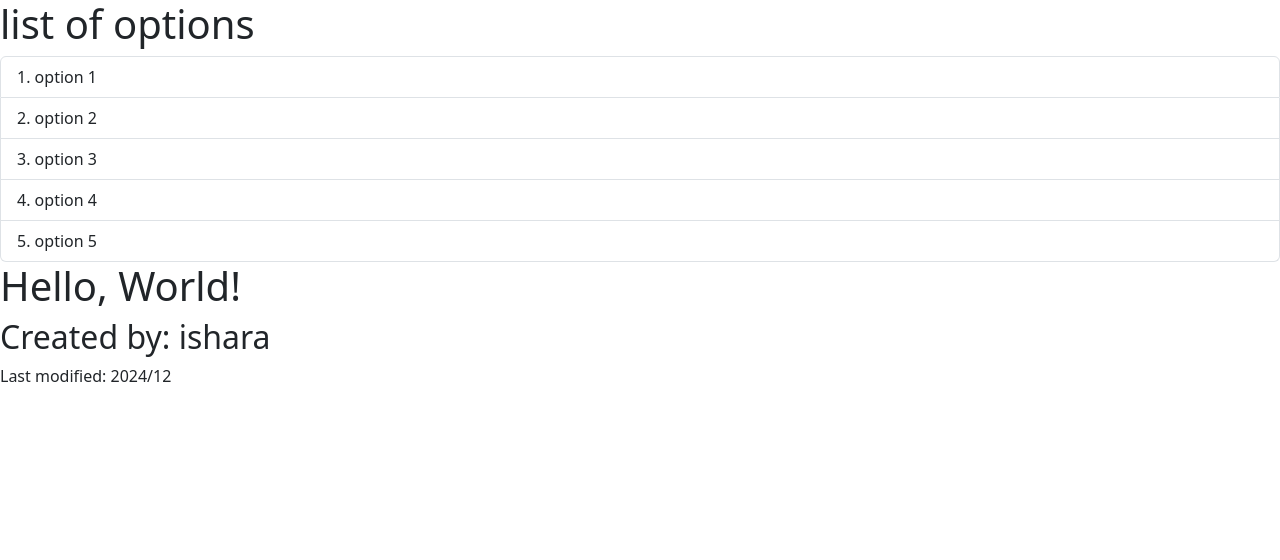
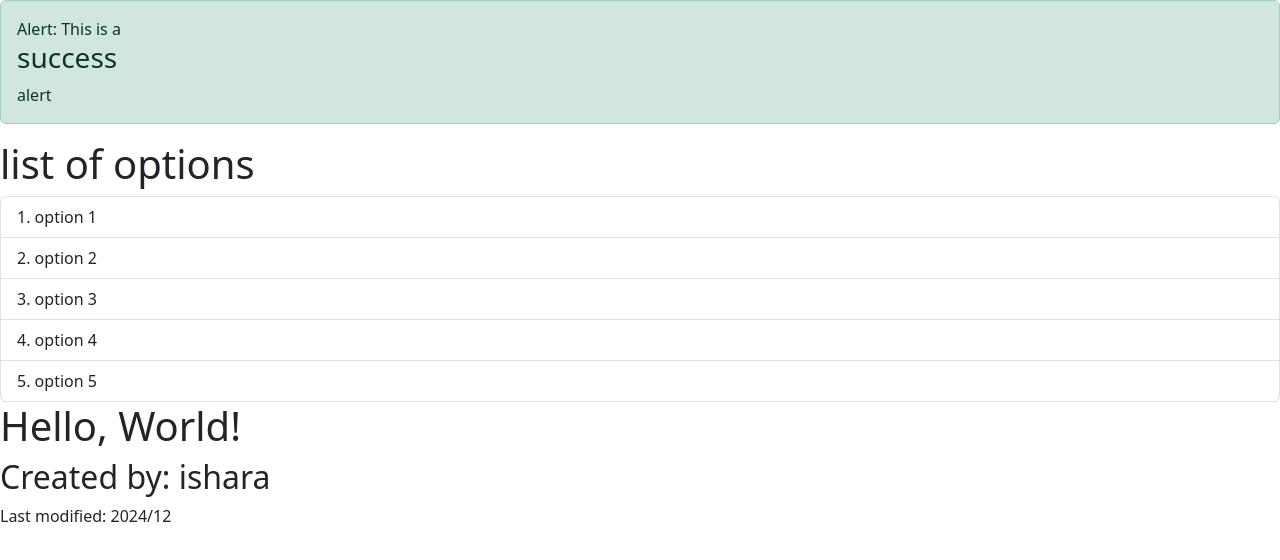
Before and after one commit to isharadilshanra/questionnaire_page, a React (Vite) app in the folder vite-project/latest_project/vite-project/: page / in a window 1280 px wide. Shown: the top 560 px of the page. Built offline with nearby package versions, Linux system fonts and the light colour scheme.

Commit message:
pasing child

```diff
--- a/vite-project/latest_project/vite-project/src/App.tsx
+++ b/vite-project/latest_project/vite-project/src/App.tsx
@@ -1,4 +1,5 @@
 import Message from "./Message";
+import Alert from "./components/Alert";
 import ListGroup from "./components/ListGroup";
 
 const handleClick = (item: string) => {
@@ -10,6 +11,10 @@ function App() {
 
   return (
     <div>
+      <Alert>
+        This is a <h3>success</h3> alert
+      </Alert>
+
       <ListGroup
         items={items}
         heading="list of options"
--- /dev/null
+++ b/vite-project/latest_project/vite-project/src/components/Alert.tsx
@@ -0,0 +1,17 @@
+// import React from "react";
+// rafce
+import { ReactNode } from "react";
+
+interface AlertProps {
+  // message: string;
+  // type: "success" | "danger" | "warning";
+  //text: string;
+  //children: string;
+  children: ReactNode; // for more complex components by using ReactNode
+}
+
+export const Alert = ({ children }: AlertProps) => {
+  return <div className="alert alert-success">Alert: {children}</div>;
+};
+
+export default Alert;
```
